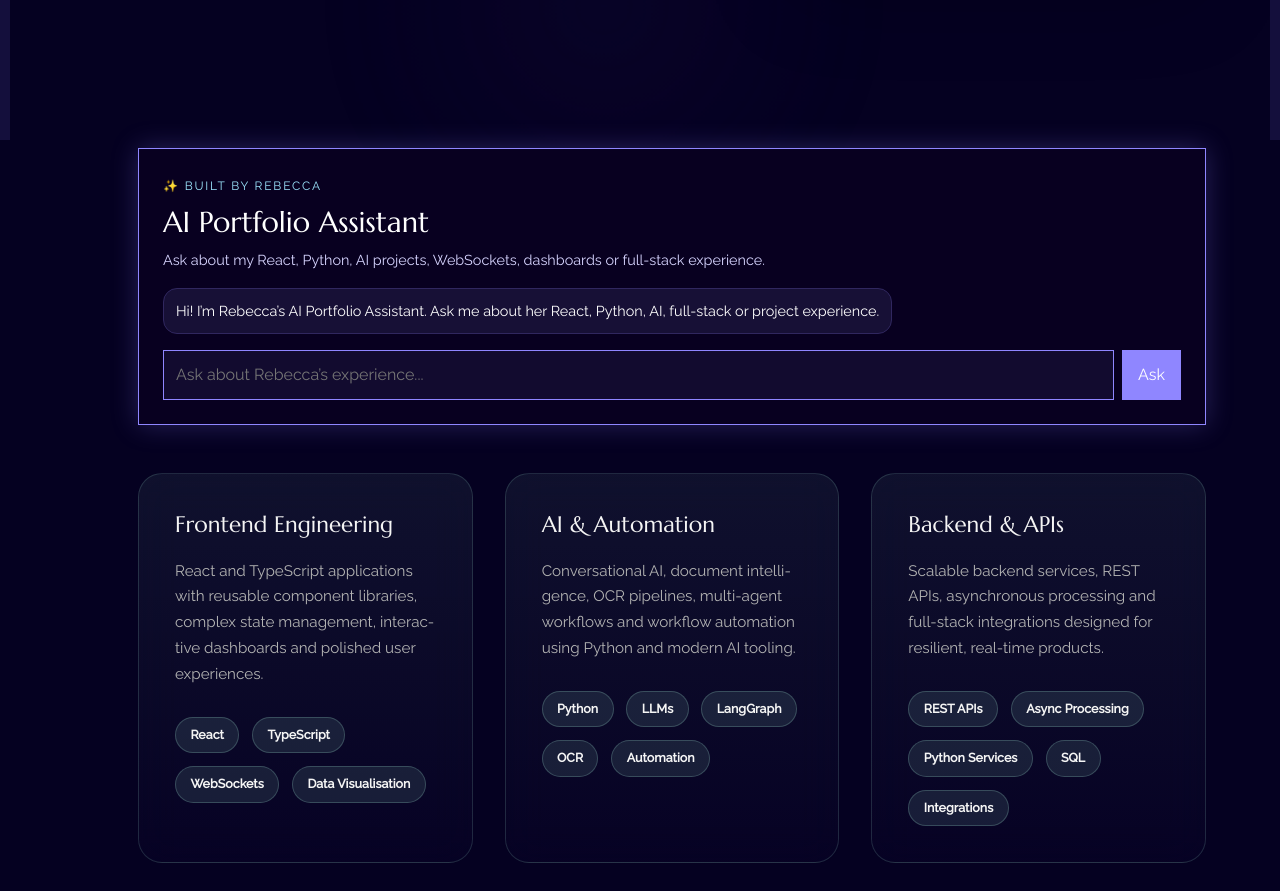
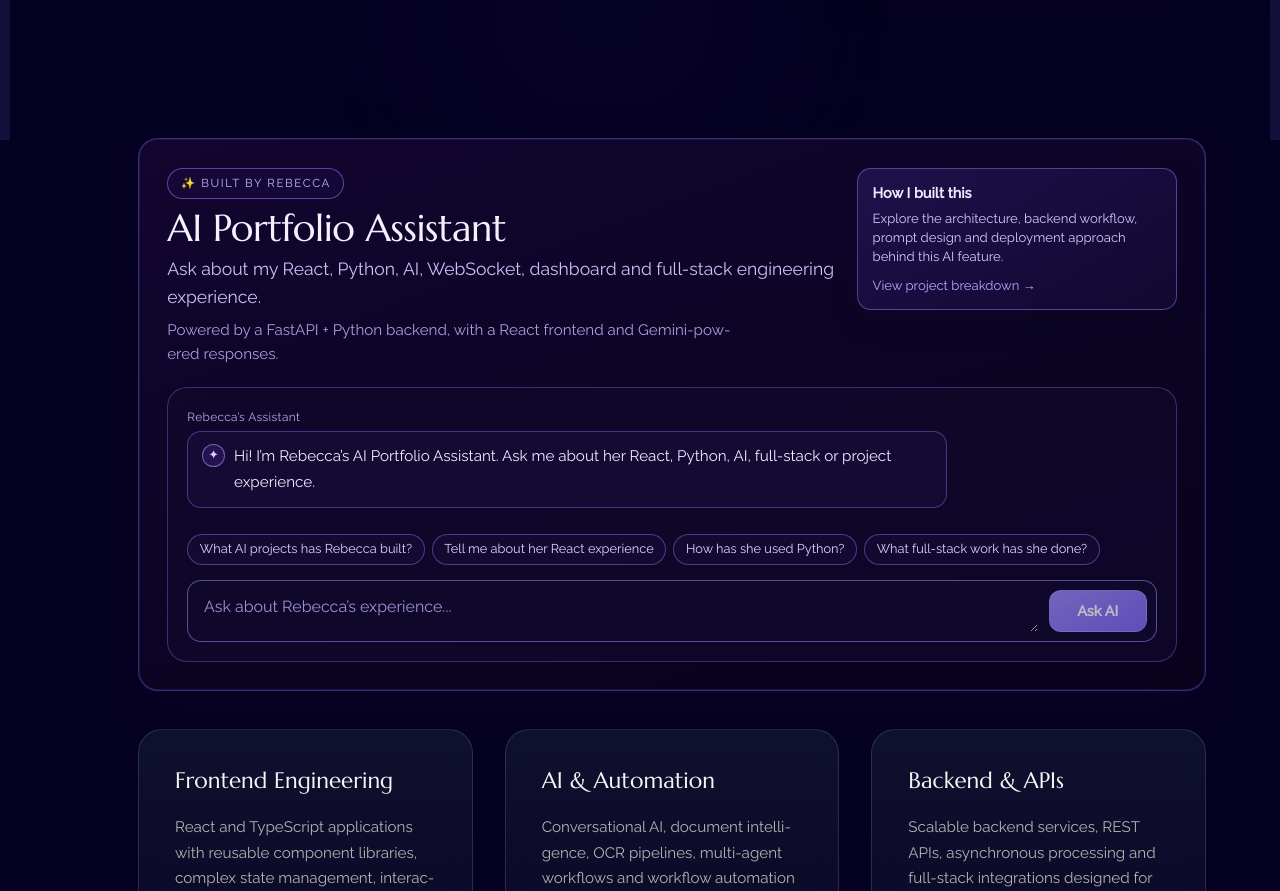
Before and after one commit to rebeccadrennan/portfolio-react, a React (Vite) app: page / in a window 1280 px wide. Shown: the part 660-1551 px from the top of the page. Built offline with nearby package versions, Linux system fonts and the light colour scheme; no server answers.

Commit message:
ai assistant

```diff
--- a/src/components/PortfolioAssistant/index.tsx
+++ b/src/components/PortfolioAssistant/index.tsx
@@ -1,4 +1,10 @@
-import React, { useState, type FormEvent } from "react";
+import React, {
+  useEffect,
+  useRef,
+  useState,
+  type FormEvent,
+  type KeyboardEvent,
+} from "react";
 import "./style.css";
 
 type ChatMessage = {
@@ -11,6 +17,14 @@ export default function PortfolioAssistant() {
     (import.meta.env.VITE_API_URL as string | undefined)?.trim() ||
     "http://localhost:8000";
   const chatEndpoint = `${apiBaseUrl.replace(/\/$/, "")}/chat`;
+  const chatEndRef = useRef<HTMLDivElement | null>(null);
+
+  const suggestedQuestions = [
+    "What AI projects has Rebecca built?",
+    "Tell me about her React experience",
+    "How has she used Python?",
+    "What full-stack work has she done?",
+  ];
 
   const [messages, setMessages] = useState<ChatMessage[]>([
     {
@@ -20,14 +34,16 @@ export default function PortfolioAssistant() {
   ]);
   const [input, setInput] = useState("");
   const [loading, setLoading] = useState(false);
-  const [requestCount, setRequestCount] = useState(0);
 
-  const askAssistant = async (event: FormEvent<HTMLFormElement>) => {
-    event.preventDefault();
+  useEffect(() => {
+    chatEndRef.current?.scrollIntoView({ behavior: "smooth" });
+  }, [messages, loading]);
 
-    if (!input.trim()) return;
+  const sendMessage = async (messageText: string) => {
+    const trimmed = messageText.trim();
+    if (!trimmed || loading) return;
 
-    const userMessage: ChatMessage = { role: "user", text: input };
+    const userMessage: ChatMessage = { role: "user", text: trimmed };
     setMessages((prev) => [...prev, userMessage]);
     setInput("");
     setLoading(true);
@@ -38,8 +54,13 @@ export default function PortfolioAssistant() {
         headers: {
           "Content-Type": "application/json",
         },
-        body: JSON.stringify({ message: input }),
+        body: JSON.stringify({ message: trimmed }),
       });
+
+      if (!res.ok) {
+        throw new Error("Assistant service is unavailable");
+      }
+
       const data: { reply?: string } = await res.json();
       setMessages((prev) => [
         ...prev,
@@ -53,49 +74,123 @@ export default function PortfolioAssistant() {
         ...prev,
         {
           role: "assistant",
-          text: "Sorry, I can’t reach the AI assistant right now. Please check the backend and try again.",
+          text: "Sorry, I couldn’t reach the assistant just now. Please try again in a moment.",
         },
       ]);
     } finally {
       setLoading(false);
-      setRequestCount((prev) => prev + 1);
+    }
+  };
+
+  const askAssistant = async (event: FormEvent<HTMLFormElement>) => {
+    event.preventDefault();
+    await sendMessage(input);
+  };
+
+  const handleInputKeyDown = (event: KeyboardEvent<HTMLTextAreaElement>) => {
+    if (event.key === "Enter" && !event.shiftKey) {
+      event.preventDefault();
+      void sendMessage(input);
     }
   };
 
   return (
-    <section className="ai-assistant">
-      <div className="assistant-header">
-        <span>✨ Built by Rebecca</span>
+    <section className="aiAssistantSection">
+      <div className="assistantFeatureCard">
+        <div className="assistantHeader">
+          <div className="assistantHeaderContent">
+            <span className="assistantBadge">✨ Built by Rebecca</span>
             <h2>AI Portfolio Assistant</h2>
-        <p>
-          Ask about my React, Python, AI projects, WebSockets, dashboards or
-          full-stack experience.
+            <p className="assistantLead">
+              Ask about my React, Python, AI, WebSocket, dashboard and
+              full-stack engineering experience.
+            </p>
+            <p className="assistantSecondary">
+              Powered by a FastAPI + Python backend, with a React frontend and
+              Gemini-powered responses.
             </p>
           </div>
-
-      <div className="chat-box">
-        {messages.map((msg, index) => (
-          <div key={`${msg.role}-${index}`} className={`message ${msg.role}`}>
-            {msg.text}
-          </div>
-        ))}
-        {loading && (
-          <div className="message assistant">
-            {requestCount === 0
-              ? "Thinking...\n\ne. 💰 **Cost optimisation level: 100.** The AI is running on a free cloud instance, so if it's been idle it might need a quick coffee break (up to ~50 seconds) before answering."
-              : "Thinking..."}
-          </div>
-        )}
+          <a className="assistantCta" href="#portfolio">
+            <span className="assistantCtaTitle">How I built this</span>
+            <span className="assistantCtaBody">
+              Explore the architecture, backend workflow, prompt design and
+              deployment approach behind this AI feature.
+            </span>
+            <span className="assistantCtaAction">View project breakdown →</span>
+          </a>
         </div>
 
-      <form className="chat-input" onSubmit={askAssistant}>
-        <input
+        <div className="chatPanel">
+          <div className="messagesViewport" aria-live="polite">
+            {messages.map((msg, index) => (
+              <article
+                key={`${msg.role}-${index}`}
+                className={`messageGroup ${
+                  msg.role === "user" ? "userGroup" : "assistantGroup"
+                }`}
+              >
+                <p className="messageLabel">
+                  {msg.role === "user" ? "You" : "Rebecca’s Assistant"}
+                </p>
+                <div
+                  className={`messageBubble ${
+                    msg.role === "user" ? "userBubble" : "assistantBubble"
+                  }`}
+                >
+                  {msg.role === "assistant" ? (
+                    <span className="assistantBubbleIcon" aria-hidden="true">
+                      ✦
+                    </span>
+                  ) : null}
+                  <p>{msg.text}</p>
+                </div>
+              </article>
+            ))}
+
+            {loading ? (
+              <article className="messageGroup assistantGroup">
+                <p className="messageLabel">Rebecca’s Assistant</p>
+                <div className="messageBubble assistantBubble isThinking">
+                  <span className="assistantBubbleIcon" aria-hidden="true">
+                    ✦
+                  </span>
+                  <p>Thinking...</p>
+                </div>
+              </article>
+            ) : null}
+
+            <div ref={chatEndRef} />
+          </div>
+
+          <div className="suggestionChips" aria-label="Suggested questions">
+            {suggestedQuestions.map((question) => (
+              <button
+                key={question}
+                type="button"
+                className="chipButton"
+                onClick={() => void sendMessage(question)}
+                disabled={loading}
+              >
+                {question}
+              </button>
+            ))}
+          </div>
+
+          <form className="inputBar" onSubmit={askAssistant}>
+            <textarea
               value={input}
               onChange={(event) => setInput(event.target.value)}
+              onKeyDown={handleInputKeyDown}
               placeholder="Ask about Rebecca’s experience..."
+              rows={1}
+              disabled={loading}
             />
-        <button type="submit">Ask</button>
+            <button type="submit" disabled={loading || !input.trim()}>
+              {loading ? "Thinking…" : "Ask AI"}
+            </button>
           </form>
+        </div>
+      </div>
     </section>
   );
 }
--- a/src/components/PortfolioAssistant/style.css
+++ b/src/components/PortfolioAssistant/style.css
@@ -1,111 +1,326 @@
-.ai-assistant {
-  width: 100%;
-  max-width: 100%;
-  margin: 3rem 0;
-  padding: 1.5rem;
-  border: 1px solid #8f86ff;
-  background: #080020;
-  color: white;
-  box-shadow: 0 0 25px rgba(143, 134, 255, 0.25);
-  box-sizing: border-box;
-  overflow: hidden;
+:root {
+  --assistant-bg: linear-gradient(160deg, #12052f 0%, #0b0423 60%, #09021d 100%);
+  --assistant-border: rgba(145, 129, 255, 0.35);
+  --assistant-shadow: 0 18px 45px rgba(14, 8, 40, 0.55);
+  --assistant-radius: 20px;
+  --assistant-radius-sm: 14px;
+  --assistant-text: #f4f1ff;
+  --assistant-text-muted: #cbc2f7;
+  --assistant-text-soft: #a89ede;
+  --assistant-accent: #9a88ff;
+  --assistant-accent-strong: #7f67ff;
+  --assistant-surface: rgba(17, 9, 43, 0.72);
+  --assistant-surface-2: rgba(23, 12, 56, 0.75);
 }
 
-.assistant-header span {
-  font-size: 0.75rem;
-  letter-spacing: 0.15em;
-  color: #9ee7ff;
-  text-transform: uppercase;
+.aiAssistantSection {
+  display: flex;
+  justify-content: center;
+  width: 100%;
+  margin: clamp(2rem, 3vw, 3rem) 0;
 }
 
-.assistant-header h2 {
-  margin: 0.5rem 0;
-  font-size: 1.8rem;
+.assistantFeatureCard {
+  width: min(1080px, 100%);
+  padding: clamp(1rem, 2.2vw, 2rem);
+  border-radius: var(--assistant-radius);
+  border: 1px solid var(--assistant-border);
+  background: var(--assistant-bg);
+  box-shadow: var(--assistant-shadow), 0 0 0 1px rgba(113, 91, 255, 0.16) inset;
+  color: var(--assistant-text);
 }
 
-.assistant-header p {
+.assistantHeader {
+  display: grid;
+  grid-template-columns: minmax(0, 1fr) minmax(240px, 320px);
+  gap: clamp(0.85rem, 1.6vw, 1.4rem);
+  align-items: start;
+}
+
+.assistantHeaderContent h2 {
+  margin: 0.55rem 0 0.4rem;
+  font-size: clamp(1.65rem, 3.4vw, 2.35rem);
+  line-height: 1.08;
+  letter-spacing: -0.01em;
+}
+
+.assistantBadge {
+  display: inline-flex;
+  align-items: center;
+  gap: 0.35rem;
+  border: 1px solid rgba(149, 131, 255, 0.5);
+  border-radius: 999px;
+  background: rgba(22, 10, 58, 0.82);
+  color: #c3b7ff;
+  padding: 0.38rem 0.78rem;
+  text-transform: uppercase;
+  letter-spacing: 0.14em;
+  font-size: 0.72rem;
+}
+
+.assistantLead,
+.assistantSecondary {
+  margin: 0;
+  max-width: 62ch;
+}
+
+.assistantLead {
+  font-size: clamp(0.98rem, 1.6vw, 1.1rem);
+  line-height: 1.58;
+  color: var(--assistant-text-muted);
+}
+
+.assistantSecondary {
+  margin-top: 0.55rem;
+  font-size: 0.95rem;
+  line-height: 1.55;
+  color: var(--assistant-text-soft);
+}
+
+.assistantCta {
+  display: grid;
+  gap: 0.38rem;
+  text-decoration: none;
+  color: inherit;
+  background: linear-gradient(145deg, rgba(36, 20, 85, 0.78), rgba(20, 10, 52, 0.75));
+  border: 1px solid rgba(150, 132, 255, 0.46);
+  border-radius: var(--assistant-radius-sm);
+  padding: 0.82rem 0.92rem;
+  transition: transform 0.22s ease, border-color 0.22s ease, box-shadow 0.22s ease,
+    background 0.22s ease;
+  box-shadow: 0 8px 24px rgba(13, 8, 36, 0.45);
+}
+
+.assistantCta:hover {
+  transform: translateY(-1px);
+  border-color: rgba(174, 161, 255, 0.66);
+  background: linear-gradient(145deg, rgba(42, 23, 102, 0.88), rgba(27, 14, 65, 0.85));
+}
+
+.assistantCta:focus-visible,
+.chipButton:focus-visible,
+.inputBar textarea:focus-visible,
+.inputBar button:focus-visible {
+  outline: 2px solid rgba(184, 173, 255, 0.95);
+  outline-offset: 2px;
+}
+
+.assistantCtaTitle {
   font-size: 0.9rem;
-  color: #d7d4ff;
+  font-weight: 600;
+  color: #efeaff;
+}
+
+.assistantCtaBody {
+  font-size: 0.82rem;
+  line-height: 1.45;
+  color: #d4cbff;
+}
+
+.assistantCtaAction {
+  margin-top: 0.2rem;
+  font-size: 0.82rem;
+  color: #b9a9ff;
+}
+
+.chatPanel {
+  margin-top: clamp(0.95rem, 1.8vw, 1.3rem);
+  border: 1px solid rgba(140, 121, 246, 0.35);
+  border-radius: var(--assistant-radius);
+  background: var(--assistant-surface);
+  padding: clamp(0.8rem, 1.8vw, 1.2rem);
+}
+
+.messagesViewport {
+  max-height: 360px;
+  overflow-y: auto;
+  display: flex;
+  flex-direction: column;
+  gap: 0.68rem;
+  padding-right: 0.35rem;
+}
+
+.messageGroup {
+  display: flex;
+  flex-direction: column;
+  gap: 0.24rem;
+}
+
+.assistantGroup {
+  align-items: flex-start;
+}
+
+.userGroup {
+  align-items: flex-end;
+}
+
+.messageLabel {
   margin: 0;
+  font-size: 0.74rem;
+  color: #b6ace6;
+  letter-spacing: 0.03em;
+}
+
+.messageBubble {
+  max-width: min(84%, 760px);
+  border-radius: var(--assistant-radius-sm);
+  border: 1px solid transparent;
+  padding: 0.72rem 0.86rem;
+  line-height: 1.58;
+  font-size: 0.95rem;
+  display: flex;
+  gap: 0.55rem;
+}
+
+.messageBubble p {
+  margin: 0;
+  white-space: pre-wrap;
+}
+
+.assistantBubble {
+  background: var(--assistant-surface-2);
+  border-color: rgba(145, 124, 255, 0.4);
+  color: #f0ebff;
+}
+
+.userBubble {
+  background: linear-gradient(150deg, #6b4cff 0%, #7a5aff 100%);
+  color: #ffffff;
+  border-color: rgba(255, 255, 255, 0.16);
+}
+
+.assistantBubbleIcon {
+  display: inline-flex;
+  flex-shrink: 0;
+  align-items: center;
+  justify-content: center;
+  width: 1.45rem;
+  height: 1.45rem;
+  border-radius: 999px;
+  border: 1px solid rgba(189, 175, 255, 0.5);
+  color: #d7cbff;
+  background: rgba(47, 29, 105, 0.55);
+  font-size: 0.8rem;
+}
+
+.isThinking {
+  opacity: 0.88;
+}
+
+.suggestionChips {
+  margin-top: 0.95rem;
+  display: flex;
+  flex-wrap: wrap;
+  gap: 0.45rem;
+}
+
+.chipButton {
+  border: 1px solid rgba(143, 126, 246, 0.44);
+  background: rgba(23, 12, 56, 0.6);
+  color: #ded6ff;
+  border-radius: 999px;
+  padding: 0.4rem 0.72rem;
+  font-size: 0.8rem;
+  line-height: 1.3;
+  cursor: pointer;
+  transition: background 0.2s ease, border-color 0.2s ease, color 0.2s ease;
+}
+
+.chipButton:hover:not(:disabled) {
+  background: rgba(41, 22, 98, 0.8);
+  border-color: rgba(176, 163, 255, 0.62);
+}
+
+.chipButton:disabled {
+  opacity: 0.5;
+  cursor: not-allowed;
+}
+
+.inputBar {
+  margin-top: 0.9rem;
+  display: grid;
+  grid-template-columns: 1fr auto;
+  gap: 0.7rem;
+  border: 1px solid rgba(155, 140, 247, 0.52);
+  border-radius: var(--assistant-radius-sm);
+  background: rgba(16, 9, 43, 0.82);
+  padding: 0.56rem;
+}
+
+.inputBar textarea {
+  width: 100%;
+  min-height: 42px;
+  max-height: 140px;
+  resize: vertical;
+  border: 0;
+  background: transparent;
+  color: var(--assistant-text);
+  font: inherit;
+  line-height: 1.48;
+  padding: 0.34rem 0.42rem;
+}
+
+.inputBar textarea::placeholder {
+  color: #9d91d5;
+}
+
+.inputBar textarea:focus {
+  outline: none;
+}
+
+.inputBar button {
+  border: 1px solid rgba(173, 161, 255, 0.5);
+  background: linear-gradient(150deg, var(--assistant-accent) 0%, var(--assistant-accent-strong) 100%);
+  color: #fff;
+  border-radius: 12px;
+  font-size: 0.9rem;
+  font-weight: 600;
+  padding: 0 1.15rem;
+  min-width: 98px;
+  cursor: pointer;
+  transition: transform 0.2s ease, filter 0.2s ease;
+}
+
+.inputBar button:hover:not(:disabled) {
+  transform: translateY(-1px);
+  filter: brightness(1.04);
+}
+
+.inputBar button:disabled {
+  cursor: not-allowed;
+  filter: grayscale(0.1);
+  opacity: 0.72;
 }
 
 @media (max-width: 768px) {
-  .ai-assistant {
-    margin: 2rem 0;
-    padding: 1rem;
+  .assistantFeatureCard {
+    padding: 0.9rem;
+    border-radius: 16px;
   }
 
-  .assistant-header h2 {
-    font-size: 1.5rem;
+  .assistantHeader {
+    grid-template-columns: 1fr;
   }
 
-  .message {
-    max-width: 95%;
-    font-size: 0.85rem;
-  }
-
-  .chat-input input,
-  .chat-input button {
-    padding: 0.6rem;
-    font-size: 0.9rem;
-  }
-}
-
-.chat-box {
-  margin-top: 1rem;
-  max-height: 320px;
-  overflow-y: auto;
-  display: flex;
-  flex-direction: column;
-  gap: 0.75rem;
+  .assistantCta {
     width: 100%;
   }
 
-.message {
-  padding: 0.75rem;
-  border-radius: 14px;
-  font-size: 0.9rem;
-  line-height: 1.4;
-  max-width: 90%;
-  word-wrap: break-word;
-  overflow-wrap: break-word;
+  .chatPanel {
+    padding: 0.76rem;
+    border-radius: 16px;
   }
 
-.message.user {
-  align-self: flex-end;
-  background: #7d6bff;
+  .messageBubble {
+    max-width: 96%;
+    font-size: 0.92rem;
   }
 
-.message.assistant {
-  align-self: flex-start;
-  background: #171036;
-  border: 1px solid #30275f;
+  .inputBar {
+    grid-template-columns: 1fr;
   }
 
-.chat-input {
-  margin-top: 1rem;
-  display: flex;
-  gap: 0.5rem;
-  width: 100%;
-  box-sizing: border-box;
+  .inputBar button {
+    min-height: 44px;
   }
-
-.chat-input input {
-  flex: 1;
-  padding: 0.75rem;
-  background: #120b2f;
-  border: 1px solid #8f86ff;
-  color: white;
-  min-width: 0;
-  box-sizing: border-box;
 }
-
-.chat-input button {
-  padding: 0.75rem 1rem;
-  background: #8f86ff;
-  color: white;
-  border: none;
-  cursor: pointer;
-  white-space: nowrap;
-  flex-shrink: 0;
-}
```
Lines whose indentation alone changed are shown as unchanged.
